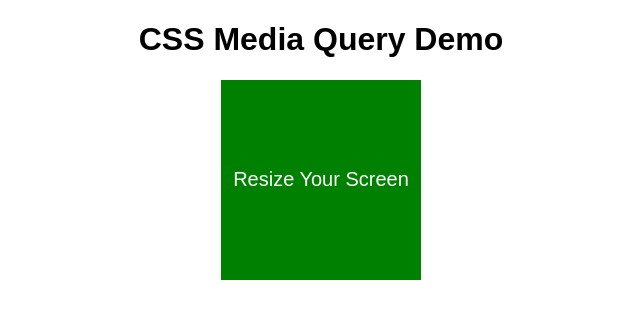
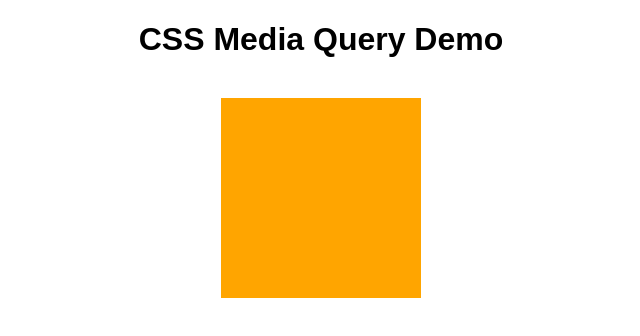
Before and after one commit to FadikarSurangan/HTML-CSS-training-, a plain HTML site: page HTML-CSS/28.html in a window 1280 px wide. Shown: the whole page, without its empty margins (319-959 px from the left). Drawn offline with Linux system fonts and the light colour scheme.

Commit message:
feat: updated of 28th

```diff
--- a/HTML-CSS/28.css
+++ b/HTML-CSS/28.css
@@ -1,31 +1,57 @@
 body {
   text-align: center;
-  font-family: Arial;
+  font-family: Arial, sans-serif;
+}
+
+.container {
+  height: 200px;
+  width: 200px;
+  background: green;
+  display: grid;
+  grid-template-columns: 1fr 1fr;
+  /* column-gap: 20px;      */
+  justify-content: center;
+  align-items: center;
+  margin: 40px auto;
 }
 
 .box {
+    background: orange;
+  width: 200px;
   height: 200px;
-  width: 200px;
-  background: green;
-  color: white;
-  font-size: 20px;
-
-  display: flex;
-  align-items: center;
-  justify-content: center;
-  margin: auto;
 }
-
 @media (max-width: 768px) {
-  .box {
-    background: orange;
-  }
-}
-
-@media (max-width: 480px) {
   .box {
     background: red;
     width: 150px;
     height: 150px;
   }
 }
+@media (max-width: 480px) {
+  .box {
+    background: blue;
+    width: 120px;
+    height: 120px;
+  }
+}
+
+
+
+
+
+
+/* @media (min-width: 480px) {
+  .box {
+    background: red;
+    width: 150px;
+    height: 150px;
+  }
+}
+
+@media (min-width: 768px) {
+  .box {
+    background: orange;
+    width: 220px;
+    height: 200px;
+  }
+} */
--- a/HTML-CSS/28.html
+++ b/HTML-CSS/28.html
@@ -7,8 +7,14 @@
     <link rel="stylesheet" href="28.css">
 </head>
 <body>
-      <h1>CSS Media Query Demo</h1>
+    <h1>CSS Media Query Demo</h1>
 
-  <div class="box">Resize Your Screen</div>
+    <div class="container">
+
+        <!-- <div class="box">You</div> -->
+        <div class="box"></div>
+
+
+    </div>
 </body>
 </html>
```
